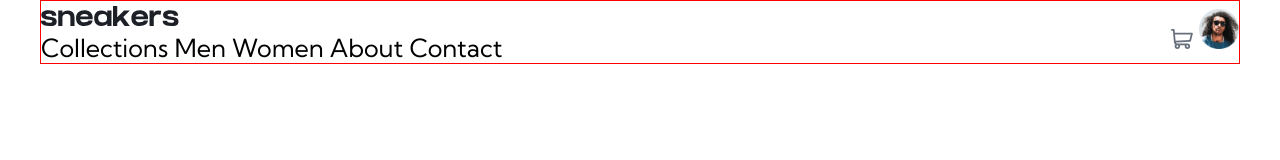
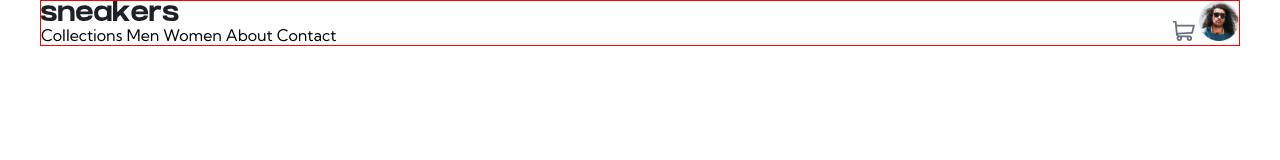
Before and after one commit to juan-coronel-peru/bootcamp-frontend-python-g30, a plain HTML site: page semana04/dia01-01-css-ecommerce-custom-props-modules/index.html in a window 1280 px wide. Drawn offline with Linux system fonts and the light colour scheme.

Commit message:
semana04, dia01, 01, css ecommerce custom properties y modulos

```diff
--- a/semana04/dia01-01-css-ecommerce-custom-props-modules/estilos.css
+++ b/semana04/dia01-01-css-ecommerce-custom-props-modules/estilos.css
@@ -40,7 +40,7 @@ body {
 html {
   font-size: var(--font-size);
 
-  font: var(--custom-font);
+  /* font: var(--custom-font); */
 }
 
 img {
```
